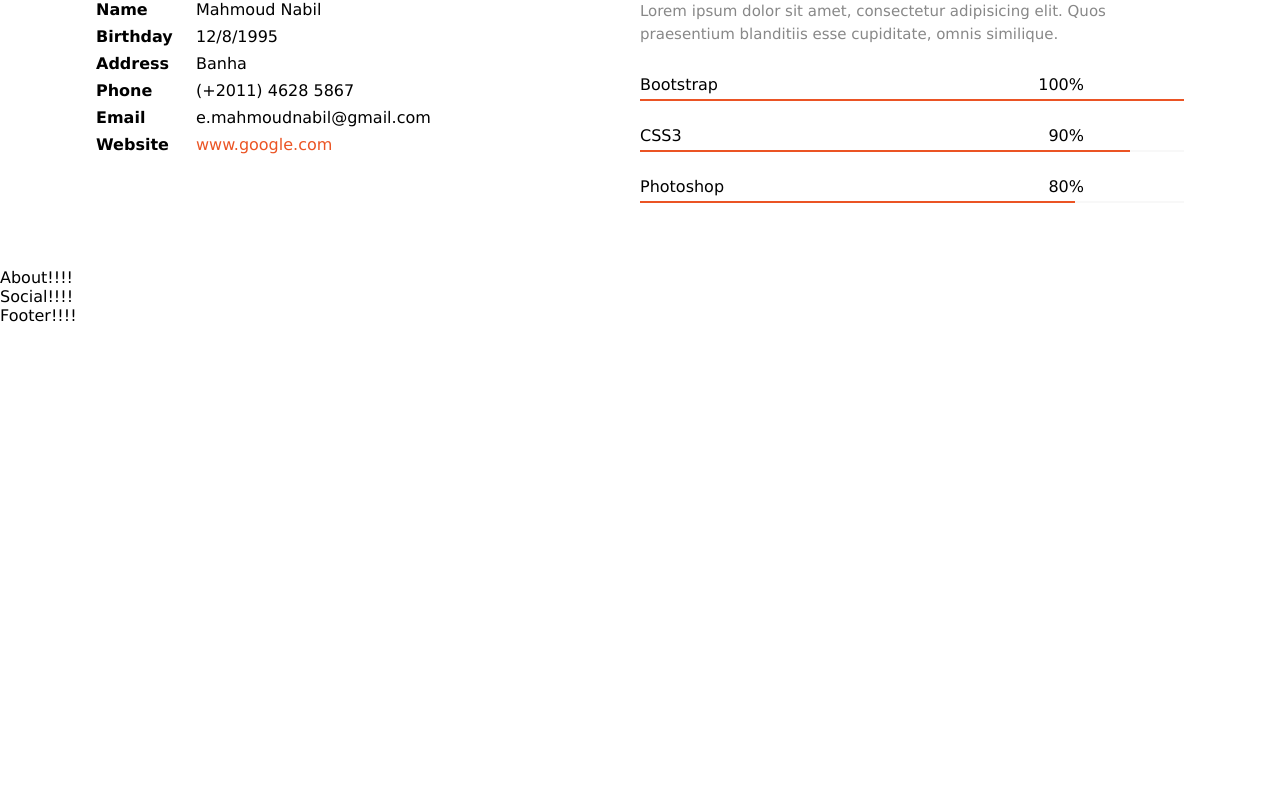
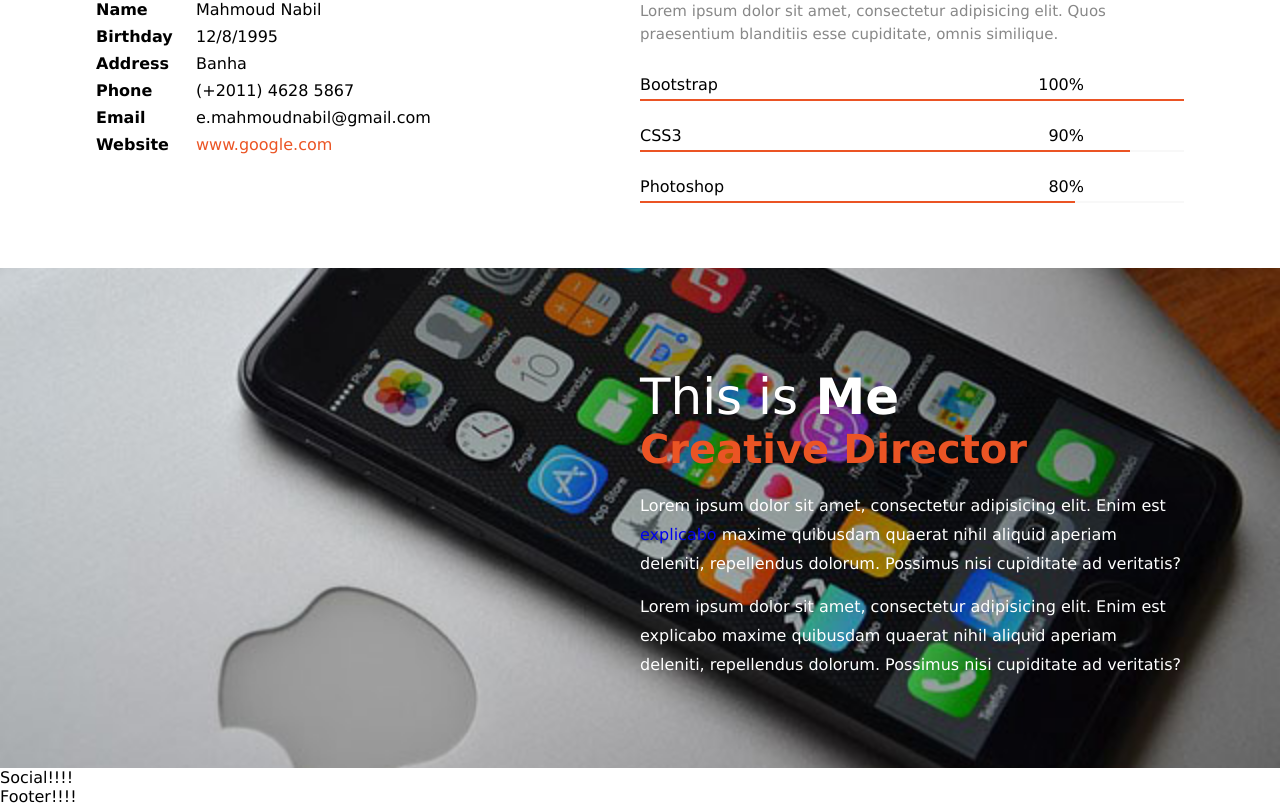
Before and after one commit to EMahmoudNabil/Create-Template-Using-React, a React (Create React App) app: page / in a window 1280 px wide. Shown: the part 1888-2694 px from the top of the page. Before the commit the page ends 2213 px from the top, so only its background shows below. Built offline with nearby package versions, Linux system fonts and the light colour scheme.

Commit message:
About Component

```diff
--- a/src/Components/About/index.js
+++ b/src/Components/About/index.js
@@ -1,13 +1,23 @@
 import React from 'react';
+import './style.css'
 
 
 const About=() => {
   return (
-    <div className="App ">
-      About!!!!
-
-
+    <div class="creative">
+    <div class="container">
+        <div class="creative-info">
+            <h2 class="info-title"><span>This is</span> Me</h2>
+            <h4 class="info-dir">Creative Director</h4>
+            <p class="info-desc">
+                Lorem ipsum dolor sit amet, consectetur adipisicing elit. Enim est <a href="#">explicabo</a> maxime quibusdam quaerat nihil aliquid aperiam deleniti, repellendus dolorum. Possimus nisi cupiditate ad veritatis?
+            </p>
+            <p class="info-desc">
+                Lorem ipsum dolor sit amet, consectetur adipisicing elit. Enim est explicabo maxime quibusdam quaerat nihil aliquid aperiam deleniti, repellendus dolorum. Possimus nisi cupiditate ad veritatis?
+            </p>
+        </div>
     </div>
+</div>
   );
 }
 
--- a/src/Components/About/style.css
+++ b/src/Components/About/style.css
@@ -0,0 +1,55 @@
+.creative {
+    height: 500px;
+    background-size: cover;
+    background-position: center;
+    background-attachment: fixed;
+   background-color: darkgray;
+   background-image: url(/images/Portfolio/portfolio-img2.jpg);
+}
+
+.creative .creative-info {
+    padding-top: 100px;
+    width: 50%;
+    float: right;
+    color: #fff;
+}
+
+.creative .creative-info .info-title {
+    font-weight: bold;
+    font-size: 50px
+}
+
+.creative .creative-info .info-title span {
+    font-weight: normal
+}
+
+.creative .creative-info .info-dir {
+    font-size: 40px;
+    color: #eb5424;
+    margin-bottom: 20px
+}
+
+.creative .creative-info .info-desc {
+    color: #fff;
+    margin-bottom: 15px;
+    line-height: 1.8
+}
+
+.creative .creative-info .info-desc a {
+    text-decoration: none
+}
+
+@media (max-width:991px) {
+    .creative {
+        height: auto
+    }
+    .creative .creative-info {
+        width: 100%;
+        padding-top: 10px;
+        float: none
+    }
+
+    .creative .creative-info .info-dir {
+        font-size: 30px
+    }
+}
```
